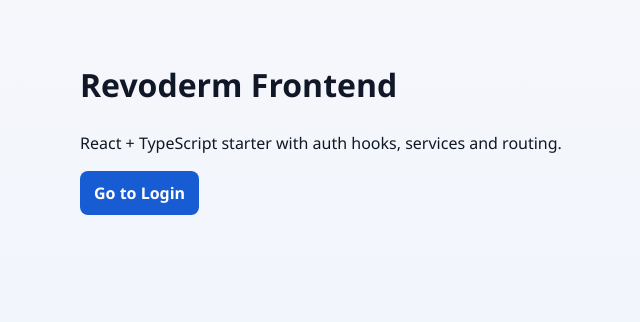
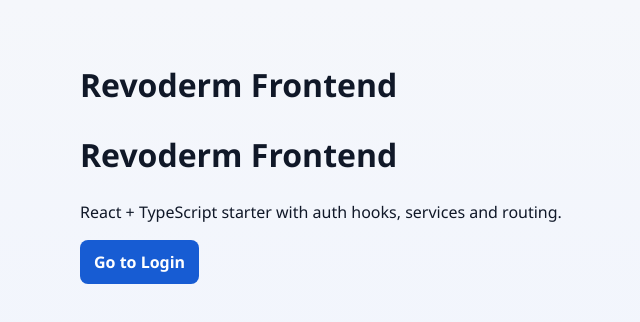
Before and after one commit to saitsimsek/Revoderm-3, a React (Vite) app: page / in a window 1280 px wide. Shown: the top 322 px of the page, without its empty margins (236-876 px from the left). Built offline with nearby package versions, Linux system fonts and the light colour scheme; no server answers.

Commit message:
Fix duplicate heading in HomePage component

```diff
--- a/src/pages/HomePage/HomePage.tsx
+++ b/src/pages/HomePage/HomePage.tsx
@@ -4,6 +4,7 @@ import { ROUTES } from '../../constants/routes'
 export const HomePage = () => (
   <main className="page">
     <h1>Revoderm Frontend</h1>
+      <h1>Revoderm Frontend</h1>
     <p>React + TypeScript starter with auth hooks, services and routing.</p>
     <Link className="button" to={ROUTES.LOGIN}>
       Go to Login
```
